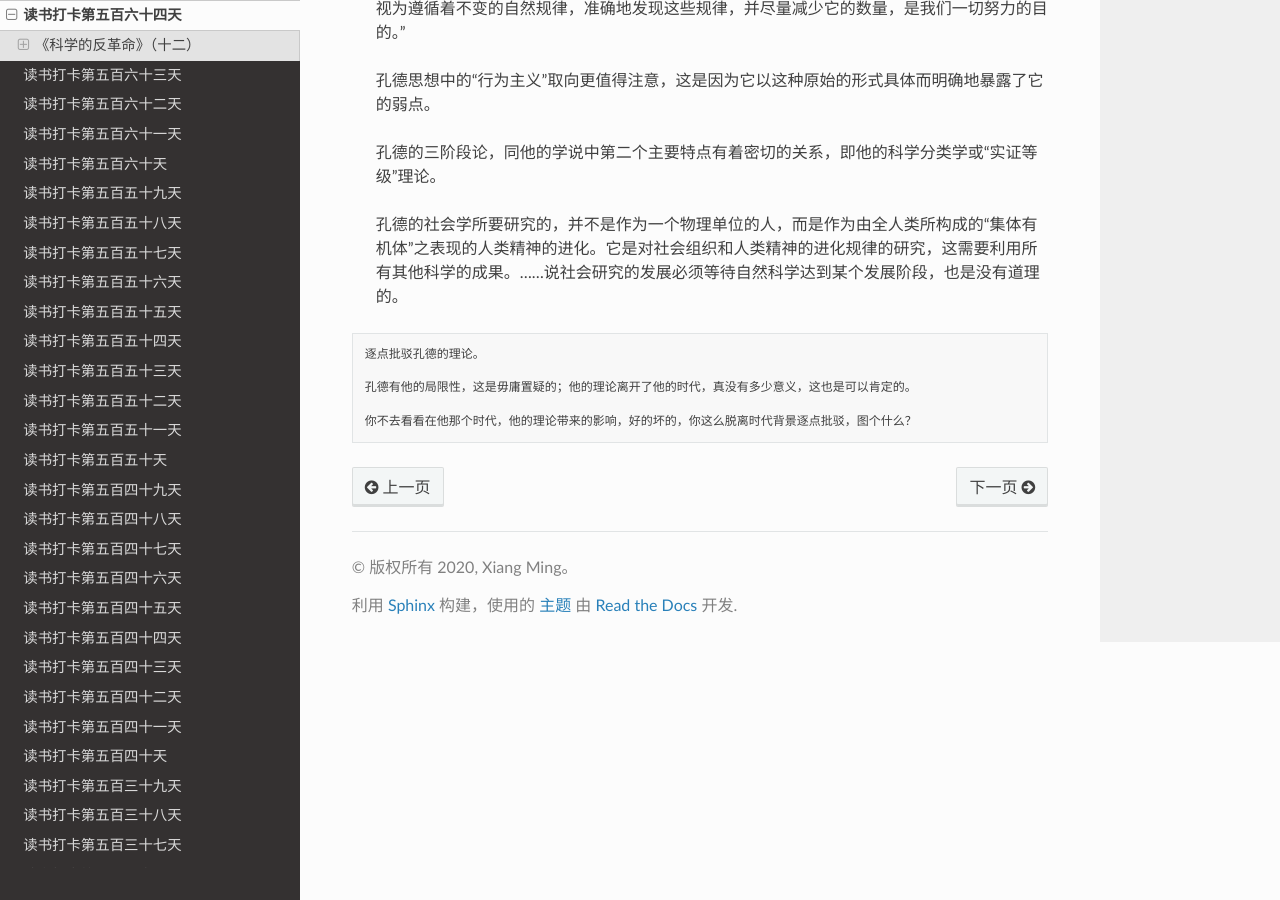
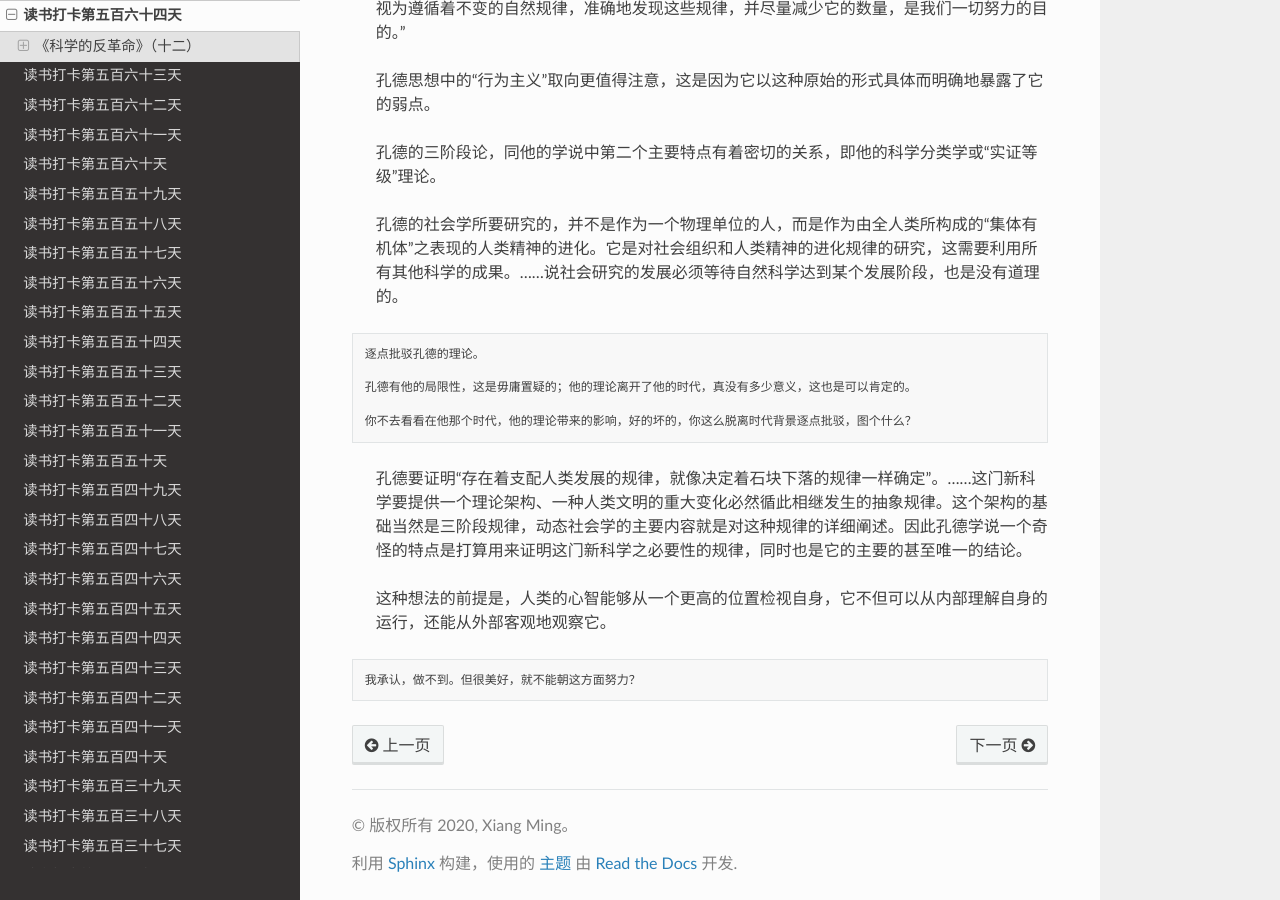
Before and after one commit to xiangming1975/reading, a Sphinx documentation site: the page built from source/2022-04-02.md, in a window 1280 px wide and 900 px high, scrolled down 710 px. Built offline with Sphinx 7.4.7 and the Read the Docs theme 2.0.0, drawn with Linux system fonts in a browser that asks for light colours.

Commit message:
自动提交时间: 2022-04-05T22:04:01,778571874+08:00

````diff
--- a/source/2022-04-02.md
+++ b/source/2022-04-02.md
@@ -27,4 +27,9 @@
 
 你不去看看在他那个时代，他的理论带来的影响，好的坏的，你这么脱离时代背景逐点批驳，图个什么？
 ```
->
+> 孔德要证明“存在着支配人类发展的规律，就像决定着石块下落的规律一样确定”。……这门新科学要提供一个理论架构、一种人类文明的重大变化必然循此相继发生的抽象规律。这个架构的基础当然是三阶段规律，动态社会学的主要内容就是对这种规律的详细阐述。因此孔德学说一个奇怪的特点是打算用来证明这门新科学之必要性的规律，同时也是它的主要的甚至唯一的结论。
+
+> 这种想法的前提是，人类的心智能够从一个更高的位置检视自身，它不但可以从内部理解自身的运行，还能从外部客观地观察它。
+```
+我承认，做不到。但很美好，就不能朝这方面努力？
+```
````
Also changed, not shown: source/2022-04-05.md (added, +12 -0 lines).
